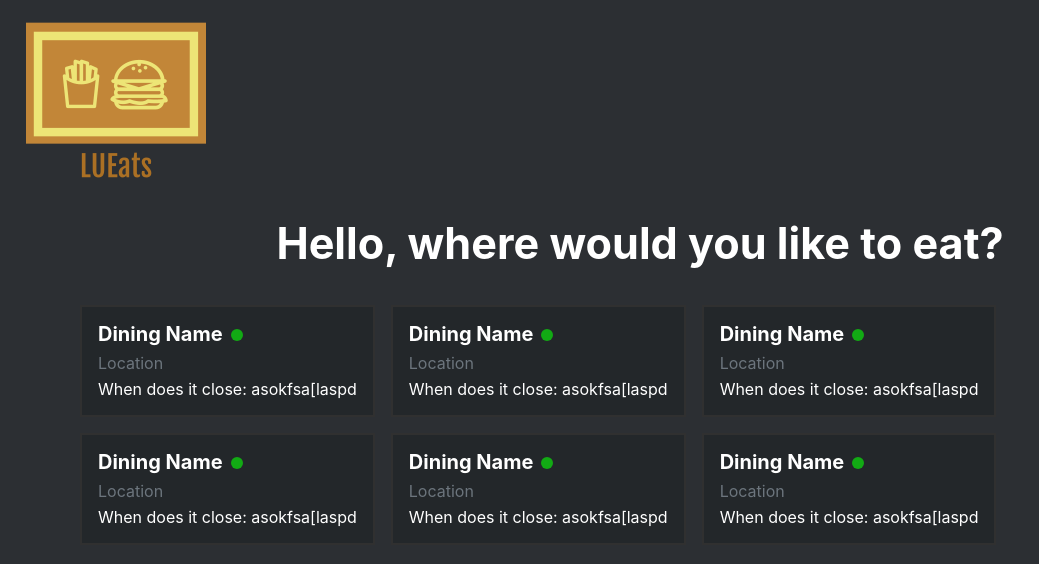
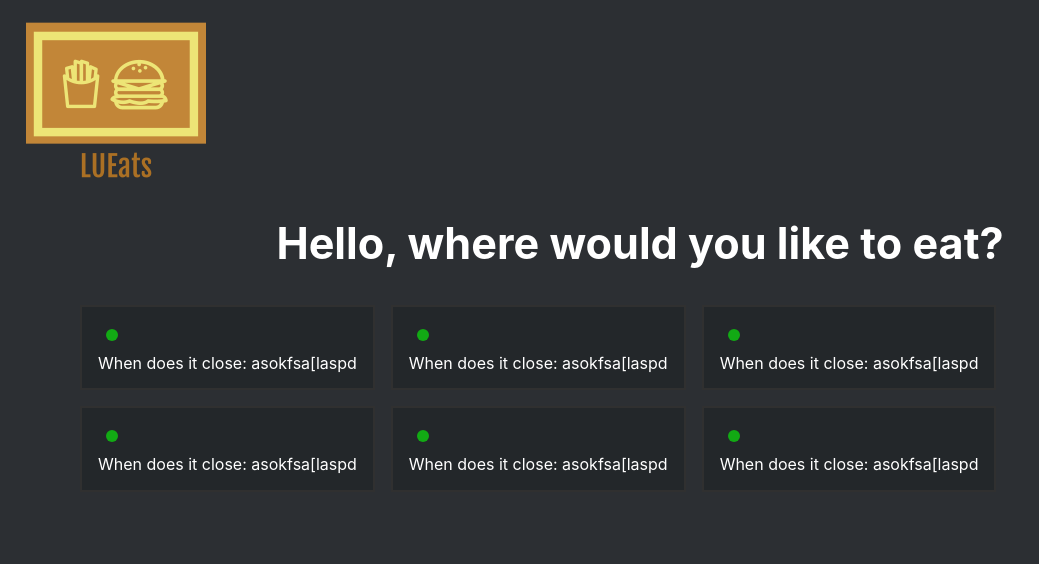
Before and after one commit to anh212/CollegeEats, a React (Create React App) app: page / in a window 1280 px wide. Shown: the top 564 px of the page, without its empty margins (0-1039 px from the left). Built offline with nearby package versions, Linux system fonts and the light colour scheme.

Commit message:
added state for each card

```diff
--- a/src/components/Card/Card.js
+++ b/src/components/Card/Card.js
@@ -2,15 +2,30 @@ import React from 'react';
 import './Card.css';
 
 class Card extends React.Component {
+  constructor(props) {
+    super(props);
+    this.state = {
+      diningName: this.props.diningName,
+      location: this.props.locationName,
+      isOpen: true,
+      schedule: [],
+
+    }
+  }
+
+  getSchedule = (diningName) => {
+
+  }
+
   render() {
     return (
       <div className="card pa3 mb3 mr3">
         <h5 className="diningName mt0 mb2">
-          <span className="">Dining Name</span>
+          <span className="">{this.state.diningName}</span>
           <span className="br-100 mb0 ml2 indicatorLight openPlace"></span>
         </h5>
-          <h6 className="mb2 mt0 location">Location</h6>
-          <p className="ma0">When does it close: asokfsa[laspd</p>
+        <h6 className="mb2 mt0 location">{this.state.location}</h6>
+        <p className="ma0">When does it close: asokfsa[laspd</p>
       </div>
     );
   }
```
